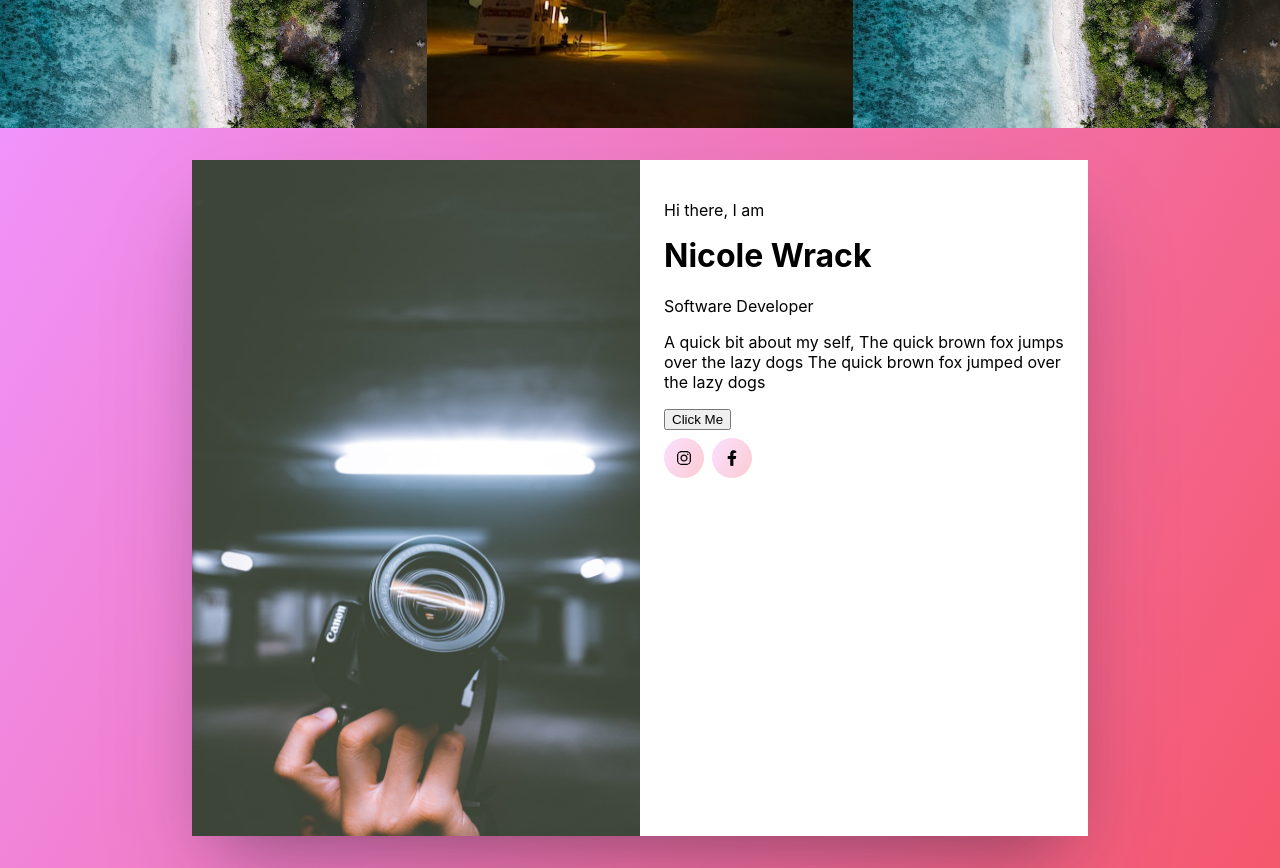
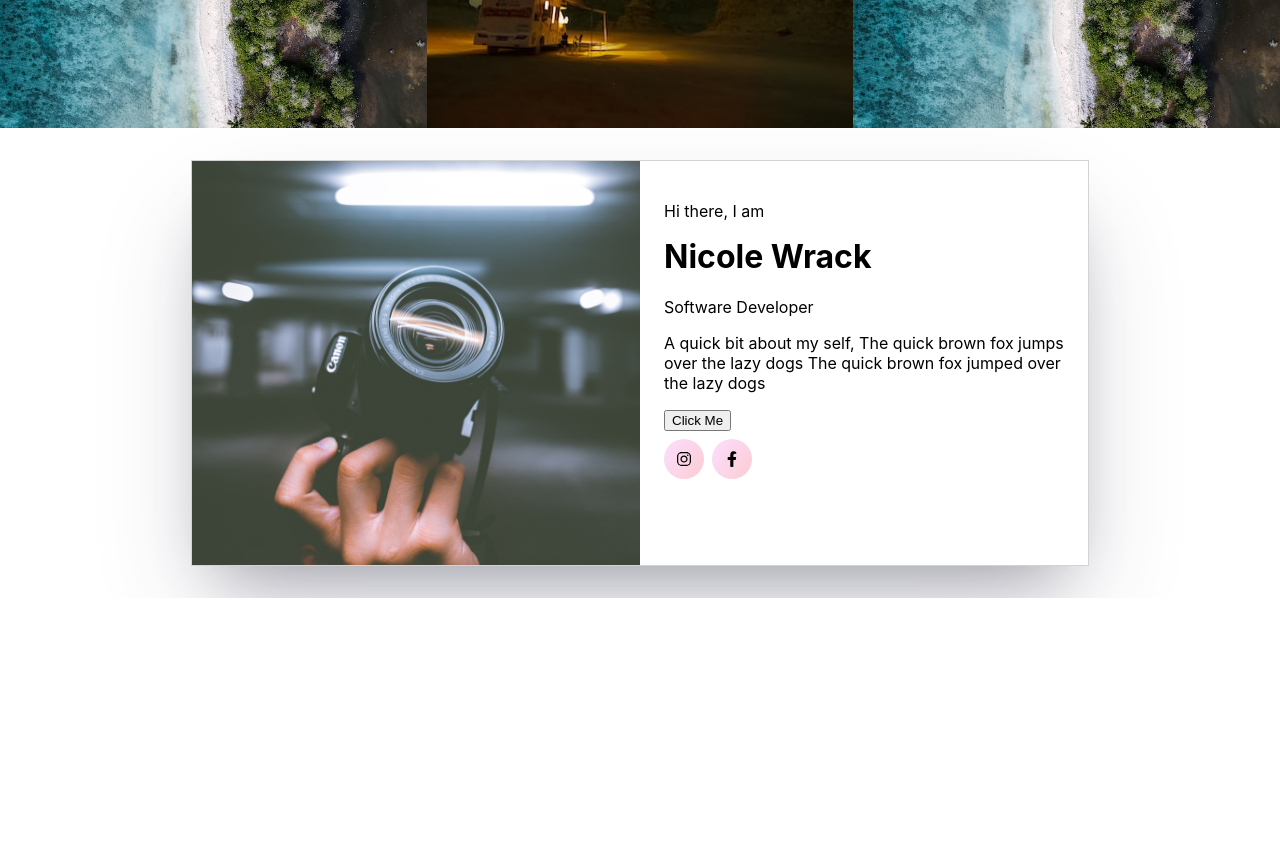
Before and after one commit to Nicolewrack23/Photography-Website, a React (Create React App) app in the folder client/: page / in a window 1280 px wide. Shown: the part 1240-2108 px from the top of the page. After the commit the page ends 1838 px from the top, so only its background shows below. Built offline with nearby package versions, Linux system fonts and the light colour scheme.

Commit message:
added styling for images removed background color

```diff
--- a/client/src/components/About/AboutPage.module.css
+++ b/client/src/components/About/AboutPage.module.css
@@ -1,5 +1,4 @@
 .container {
-  background-image: linear-gradient(120deg, #f093fb 0%, #f5576c 100%);
   display: grid;
   justify-content: center;
   align-content: center;
@@ -9,7 +8,7 @@
   max-width: 70%;
   margin: 2rem auto;
   background-color: white;
-
+  border: 1px solid lightgrey;
   box-shadow: rgba(255, 255, 255, 0.1) 0px 1px 1px 0px inset,
     rgba(50, 50, 93, 0.25) 0px 50px 100px -20px,
     rgba(0, 0, 0, 0.3) 0px 30px 60px -30px;
@@ -43,7 +42,12 @@
     grid-template-columns: 1fr 1fr;
   }
   .cardImage {
-    aspect-ratio: 0;
+    height: 50vh;
+    width: 100%;
     min-height: 100%;
   }
+  .imageDiv {
+    max-width: 100%;
+    max-height: 100%;
+  }
 }
```
